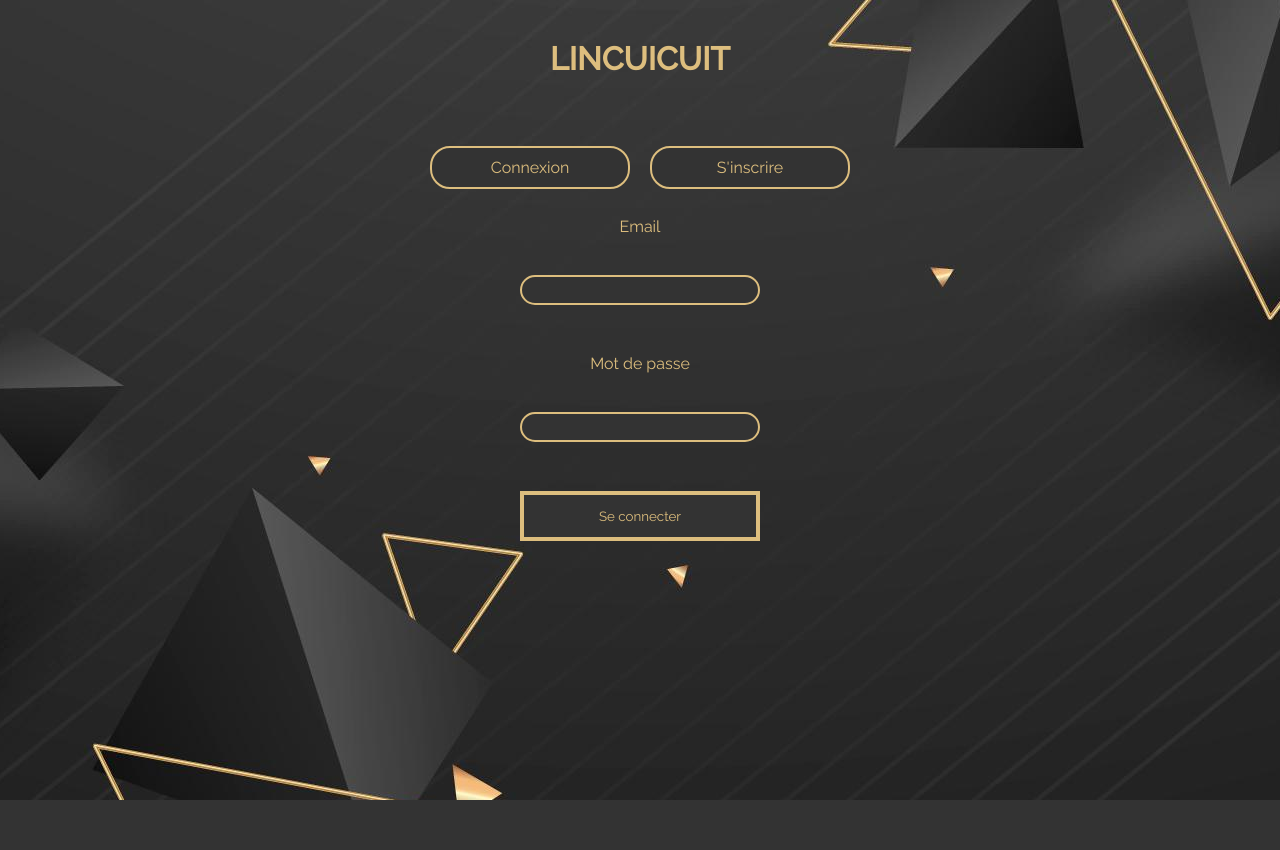
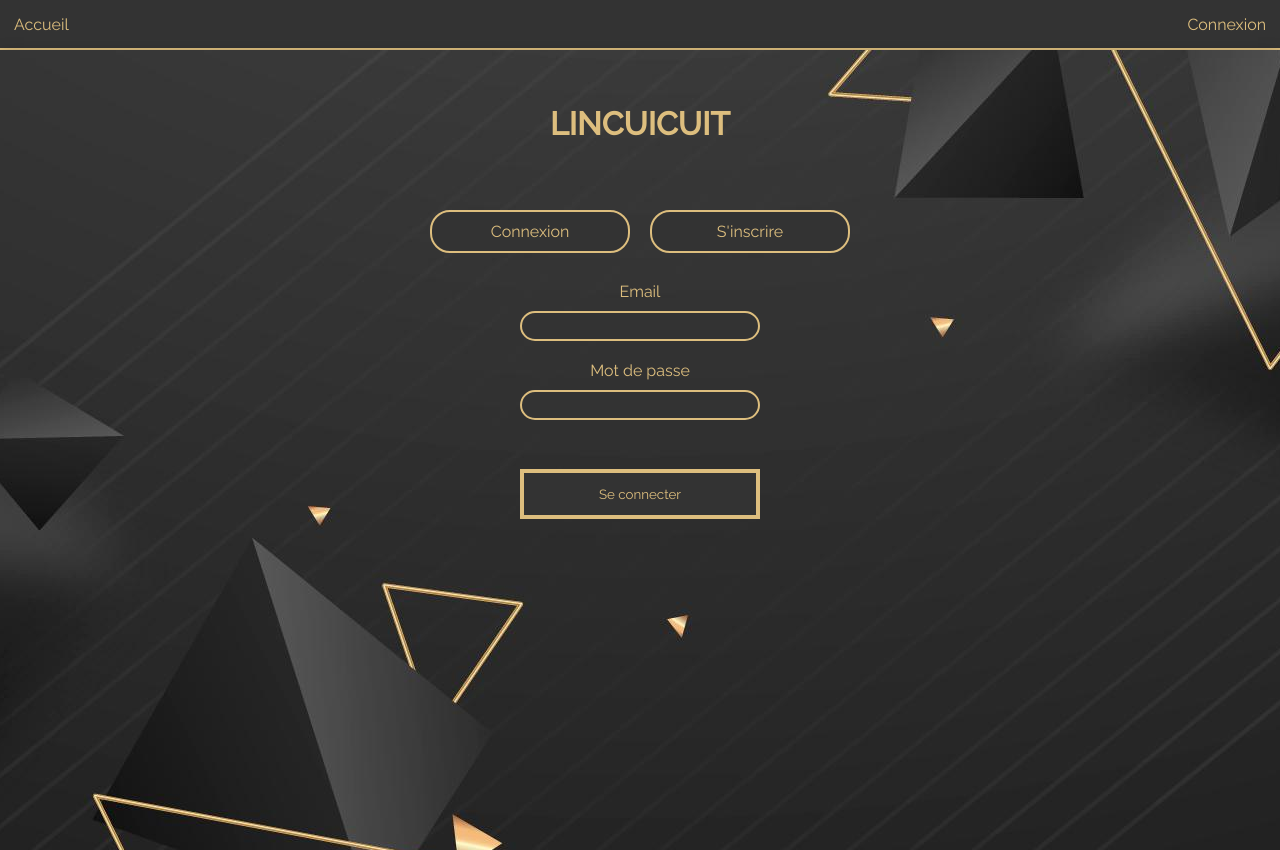
Before and after one commit to Skizx/Lincuicuit, a React (Create React App) app in the folder frontend/: page /Profil in a window 1280 px wide. Before the commit the page ends 800 px from the top, so only its background shows below. Built offline with nearby package versions, Linux system fonts and the light colour scheme; no server answers.

Commit message:
Début barre de navigation

```diff
--- a/frontend/src/App.js
+++ b/frontend/src/App.js
@@ -6,6 +6,7 @@ import Home from "./Pages/Home";
 import Profil from "./Pages/Profil";
 import Trending from "./Pages/Trending";
 import { UserContext } from "./Hooks/UserContext";
+import Navbar from "./Components/Navbar/Navbar";
 
 
 function App() {
@@ -29,22 +30,23 @@ function App() {
   }, [userId]);
 
   return (
+    <UserContext.Provider value={userId}>
     <div>
       <header>
+        <Navbar />
       </header>
       <main>
-        <UserContext.Provider value={userId}>
         <Routes>
           <Route path="/" element={<Home />}/>
           <Route path="*" element={<Error />}/>
           <Route path="/Trending" element={<Trending />}/>
           <Route path="/Profil" element={<Profil />}/>
         </Routes>
-        </UserContext.Provider>
       </main>
       <footer>
       </footer>
     </div>
+    </UserContext.Provider>
   );
 }
 
--- a/frontend/src/Components/Login/Login.js
+++ b/frontend/src/Components/Login/Login.js
@@ -39,12 +39,9 @@ const Login = () => {
         <form action="" onSubmit={handleLogin} id="login-Form" className='form-container'>
 
             <label htmlFor="email">Email</label>
-            <br />
             <input type="text" name='email' id='email' onChange={(e) => setEmail(e.target.value)} value={email} />
             <div className="emailerror"></div>
-            <br />
             <label htmlFor="password">Mot de passe</label>
-            <br />
             <input type="password" name='password' id='password' onChange={(e) => setPassword(e.target.value)} value={password} />
             <div className="passworderror"></div>
             <br />
--- /dev/null
+++ b/frontend/src/Components/Navbar/Navbar.js
@@ -0,0 +1,38 @@
+import React, { useContext } from 'react';
+import { Link } from 'react-router-dom';
+import { UserContext } from '../../Hooks/UserContext';
+
+const Navbar = () => {
+
+    const userId = useContext(UserContext)
+
+    return (
+        <nav className='nav-container'>
+            <div className="nav-container_block">
+            <Link to="/" className='nav-container_center'>Accueil</Link>
+            {userId ? (
+                <ul className='nav-profil'>
+                    <li className='nav-profil_li'>
+                        <Link to='/Profil'>
+                            <div>Nom utilisateur</div>
+                        </Link>
+                    </li>
+                    <li className='nav-profil_li'>
+                        Déconnexion
+                    </li>
+                </ul>
+            ) : (
+                <ul className='nav-profil'>
+                    <li>
+                        <Link to='/Profil'>
+                         <div>Connexion</div>
+                        </Link>
+                    </li>
+                </ul>
+            )}
+            </div>
+        </nav>
+    );
+};
+
+export default Navbar;
--- /dev/null
+++ b/frontend/src/Components/Navbar/navbar.scss
@@ -0,0 +1,42 @@
+.nav-container {
+    display: flex;
+    flex-direction: row;
+    align-items: center;
+    height: 50px;
+    border-bottom: 2px solid $color-text;
+    padding: 14px;
+
+    &_center{
+        cursor: pointer;
+        transition: all 0.5s;
+
+        &:hover {
+            transition: all 0.5s;
+            text-shadow: 5px 9px 3px;
+        }
+    }
+
+    &_block {
+        display: flex;
+        width: 100%;
+        justify-content: space-between;
+    }
+}
+
+.nav-profil {
+    display: flex;
+    gap: 10px;
+
+    &_li {
+        cursor: pointer;
+        text-decoration: none;
+        display: flex;
+        flex-direction: row;
+        transition: all 0.5s;
+
+        &:hover {
+            transition: all 0.5s;
+            text-shadow: 5px 9px 3px;
+        }
+    }
+}
--- a/frontend/src/Components/Registration/RegistrationForm.js
+++ b/frontend/src/Components/Registration/RegistrationForm.js
@@ -24,8 +24,8 @@ const RegistrationForm = (props) => {
                     <h1>LINCUICUIT</h1>
                 </div>
                 <ul className='registration-title_button'>
-                    <li onClick={handleModals} id="login" className="btn-active">Connexion</li>
-                    <li onClick={handleModals} id="register" className='btn-active'>S'inscrire</li>
+                    <li onClick={handleModals} id="login" className="btn-active registration-title_li">Connexion</li>
+                    <li onClick={handleModals} id="register" className='btn-active registration-title_li'>S'inscrire</li>
                 </ul>
                     {loginForm && <Login />}
                     {signupForm && <Signup />}
--- a/frontend/src/Components/Registration/registrationform.scss
+++ b/frontend/src/Components/Registration/registrationform.scss
@@ -19,7 +19,7 @@
     /***** MEDIA QUERIES DESKTOP
     display: flex;
     */
-    z-index: 99;
+    display: flex;
     width: 100%;
 
     &_container {
@@ -27,6 +27,9 @@
     display: flex;
 
     */
+    display: flex;
+    flex-direction: column;
+    justify-content: center;
     width: 100%;
     }
 }
@@ -43,7 +46,7 @@
 
 .registration-title {
     text-align: center;
-    margin: 40px 0px;
+    margin: -50px 0px 40px 0px;
 
     /***** MEDIA QUERIES DESKTOP
     margin-top: 20px;
@@ -68,9 +71,7 @@
         flex-direction: column;
     */
     }
-}
-
-li {
+    &_li {
         cursor: pointer;
         margin: 5px 10px;
         padding: 10px;
@@ -80,6 +81,8 @@ li {
         width: 200px;
         text-align: center;
         transition: all 0.5s;
+}
+
 
     &:hover {
         transition: all 0.5s;
@@ -152,7 +155,7 @@ input[type=submit] {
 .passworderror,
 .passwordconfirmerror,
 .emailerror {
-    color: red;
+    color: $color-error;
 }
 
 .signup-succes {
--- a/frontend/src/Components/Signup/Signup.js
+++ b/frontend/src/Components/Signup/Signup.js
@@ -67,23 +67,17 @@ const Signup = () => {
 
             <form action="" onSubmit={handleSignUp} id="login-Form" className='form-container'>
             <label htmlFor="pseudo">Pseudo</label>
-            <br />
             <input type="text" name='pseudo' id='pseudo' onChange={(e) => setPseudo(e.target.value)} value={pseudo} />
             <div className="pseudoerror"></div>
             <label htmlFor="email">Email</label>
-            <br />
             <input type="text" name='email' id='email' onChange={(e) => setEmail(e.target.value)} value={email} />
             <div className="emailerror"></div>
-            <br />
             <label htmlFor="password">Mot de passe</label>
-            <br />
             <input type="password" name='password' id='password' onChange={(e) => setPassword(e.target.value)} value={password} />
             <div className="passworderror"></div>
-            <label htmlFor="password">Comfirmer votre Mot de passe</label>
-            <br />
+            <label htmlFor="password">Confirmer votre Mot de passe</label>
             <input type="password" name='controlpassword' id='controlpassword' onChange={(e) => setControlPassword(e.target.value)} value={controlPassword} />
             <div className="passwordconfirmerror"></div>
-            <br />
             <div>
                 <input type="checkbox" name="terms" id="checkbox" className='form-container_checkbox' />
                 <label htmlFor="terms">J'accepte les <a href="/" className='form-container_checkbox--link' target="_blank" rel="noopener noreferrer">Conditions générales</a> </label>
--- a/frontend/src/Styles/Utils/variables.scss
+++ b/frontend/src/Styles/Utils/variables.scss
@@ -1,3 +1,4 @@
 $color-text : #DDBE7E;
 $color-background : #333333;
 $color-primary : #FFFFFF;
+$color-error : #530000;
--- a/frontend/src/Styles/settings.scss
+++ b/frontend/src/Styles/settings.scss
@@ -19,6 +19,16 @@ body {
     font-family: 'Raleway', 'Dancing Script';
 }
 
+a {
+    text-decoration: none;
+    color: $color-text;
+}
+
+h3 {
+    font-size: 16px;
+    font-weight: 500;
+}
+
 li {
     list-style: none;
 }
--- a/frontend/src/Styles/style.scss
+++ b/frontend/src/Styles/style.scss
@@ -1,3 +1,4 @@
 @import "./settings.scss";
 @import "../Components/Registration/registrationform.scss";
+@import "../Components/Navbar/navbar.scss";
 @import "./Utils/variables.scss";
```
Lines whose indentation alone changed are shown as unchanged.
